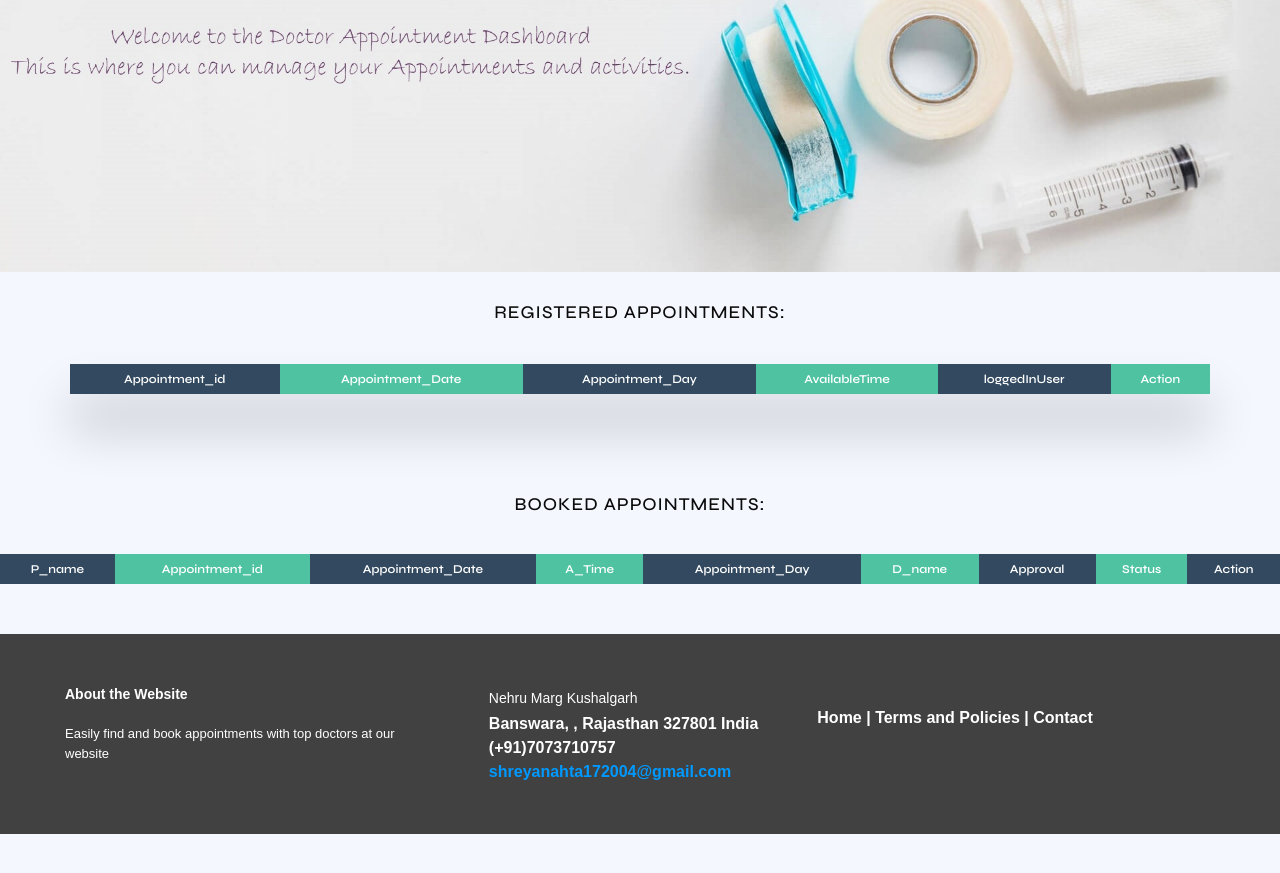
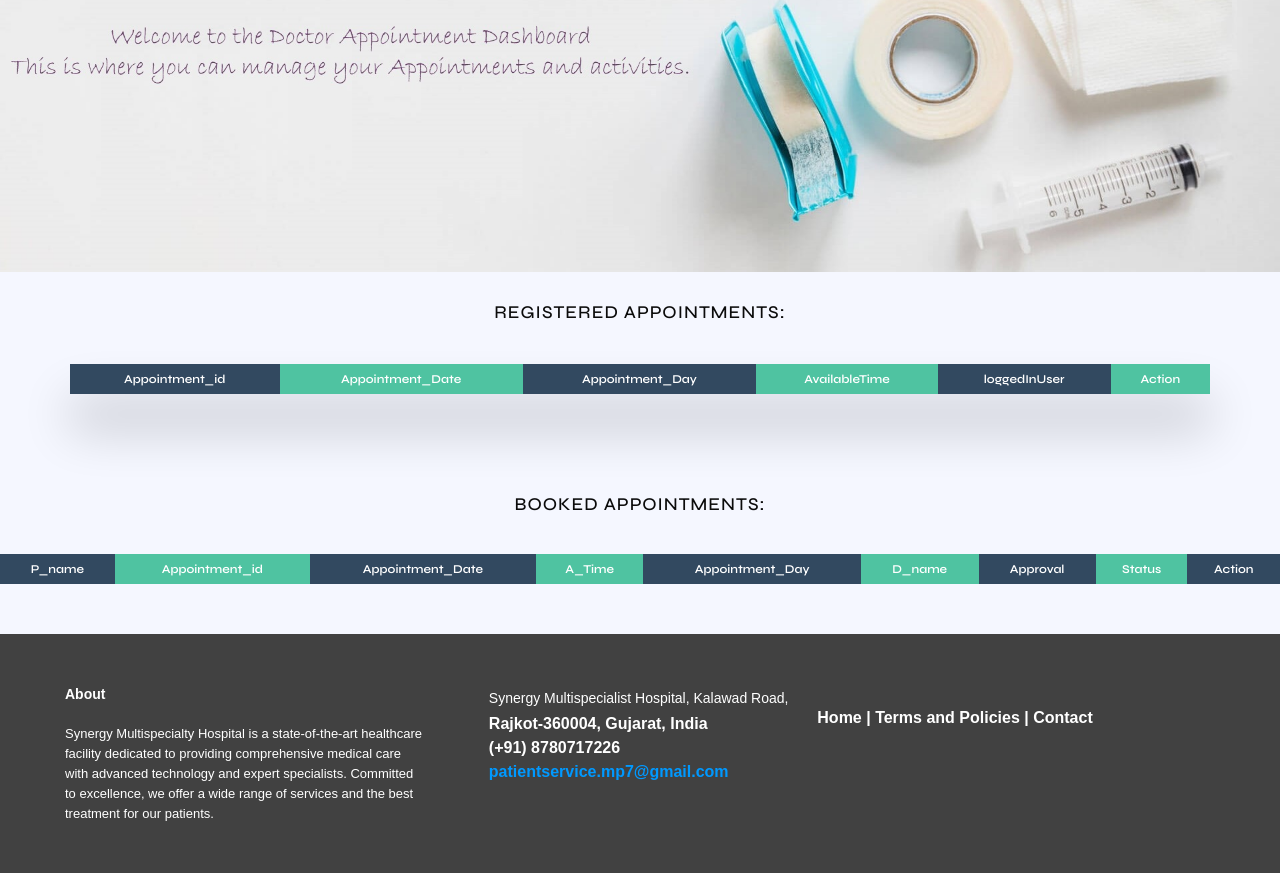
Before and after one commit to Jay-Vadodariya2491/E-Receptionist---A-Digital-Reception-Assistant-for-Automated-Front-Desk-Service, a website: page public/dashboard_doctor.html in a window 1280 px wide. Shown: the part 255-1128 px from the top of the page. Before the commit the page ends 1089 px from the top, so only its background shows below. Drawn offline with nearby package versions, Linux system fonts and the light colour scheme; no server answers.

Commit message:
dashboard_doctor.html

```diff
--- a/public/dashboard_doctor.html
+++ b/public/dashboard_doctor.html
@@ -1322,21 +1322,22 @@ fetch(`/getAllEvents?loggedInUser=${loggedInUser}`)
 <footer class="footer">
     <div class="footer-left col-md-4 col-sm-6">
       <p class="about">
-        <span> About the Website</span> Easily find and book appointments with top doctors at our website
+        <span> About </span>  Synergy Multispecialty Hospital is a state-of-the-art healthcare facility dedicated to providing comprehensive medical care with advanced technology and expert specialists. Committed to excellence, we offer a wide range of services and the best treatment for our patients.
+         </p>
          </p>
     </div>
     <div class="footer-center col-md-4 col-sm-6">
       <div>
         <i class="fa fa-map-marker"></i>
-        <p><span> Nehru Marg Kushalgarh</span> Banswara, , Rajasthan 327801 India</p>
+        <p><span> Synergy Multispecialist Hospital, Kalawad Road, </span> Rajkot-360004, Gujarat, India</p>
       </div>
       <div>
         <i class="fa fa-phone"></i>
-        <p> (+91) </p>7073710757
+        <p> (+91) </p> 8780717226
       </div>
       <div>
         <i class="fa fa-envelope"></i>
-        <p><a href="#"> shreyanahta172004@gmail.com</a></p>
+        <p><a href="#"> patientservice.mp7@gmail.com </a></p>
       </div>
     </div>
     <div class="footer-right col-md-4 col-sm-6">
```
